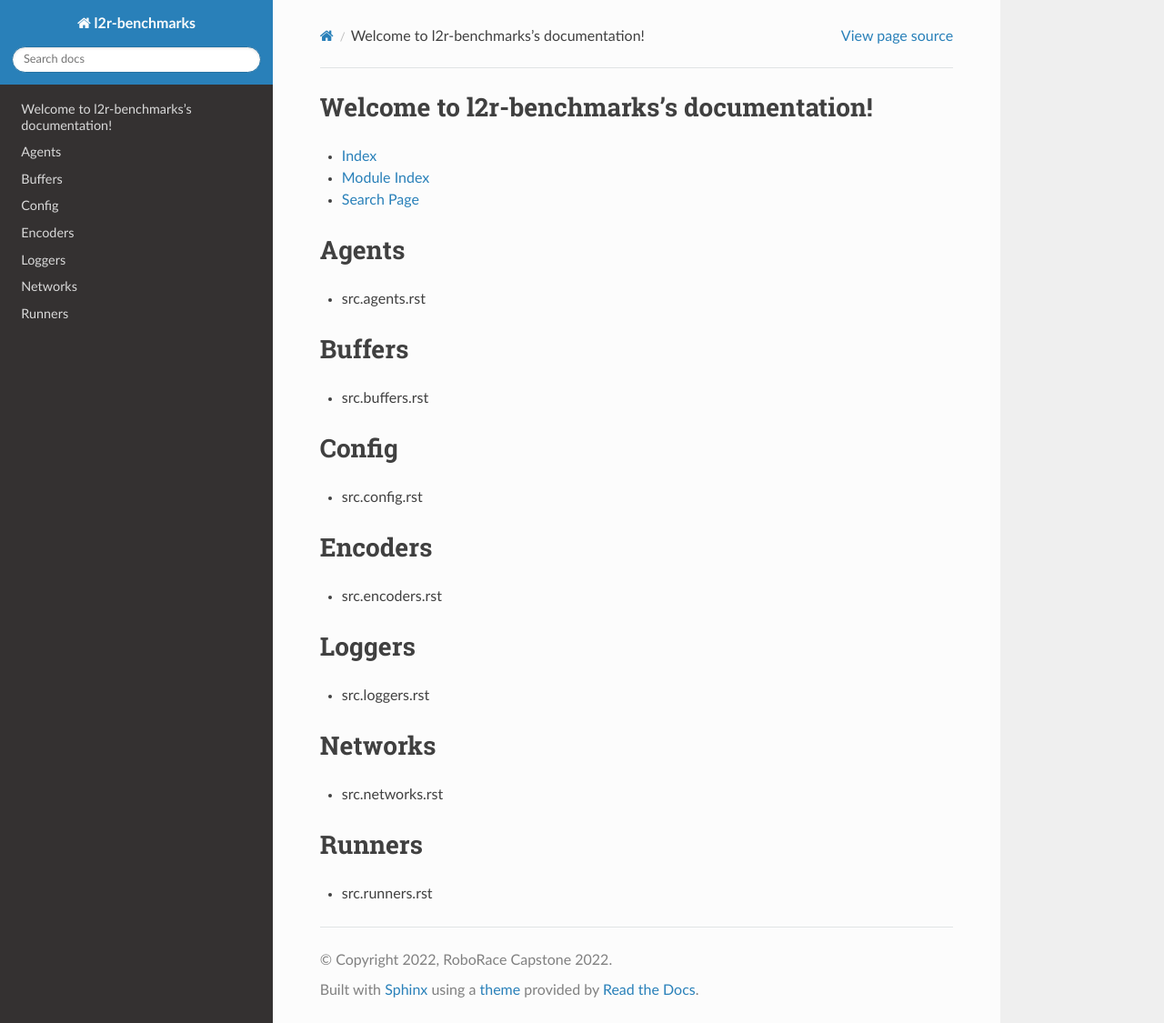
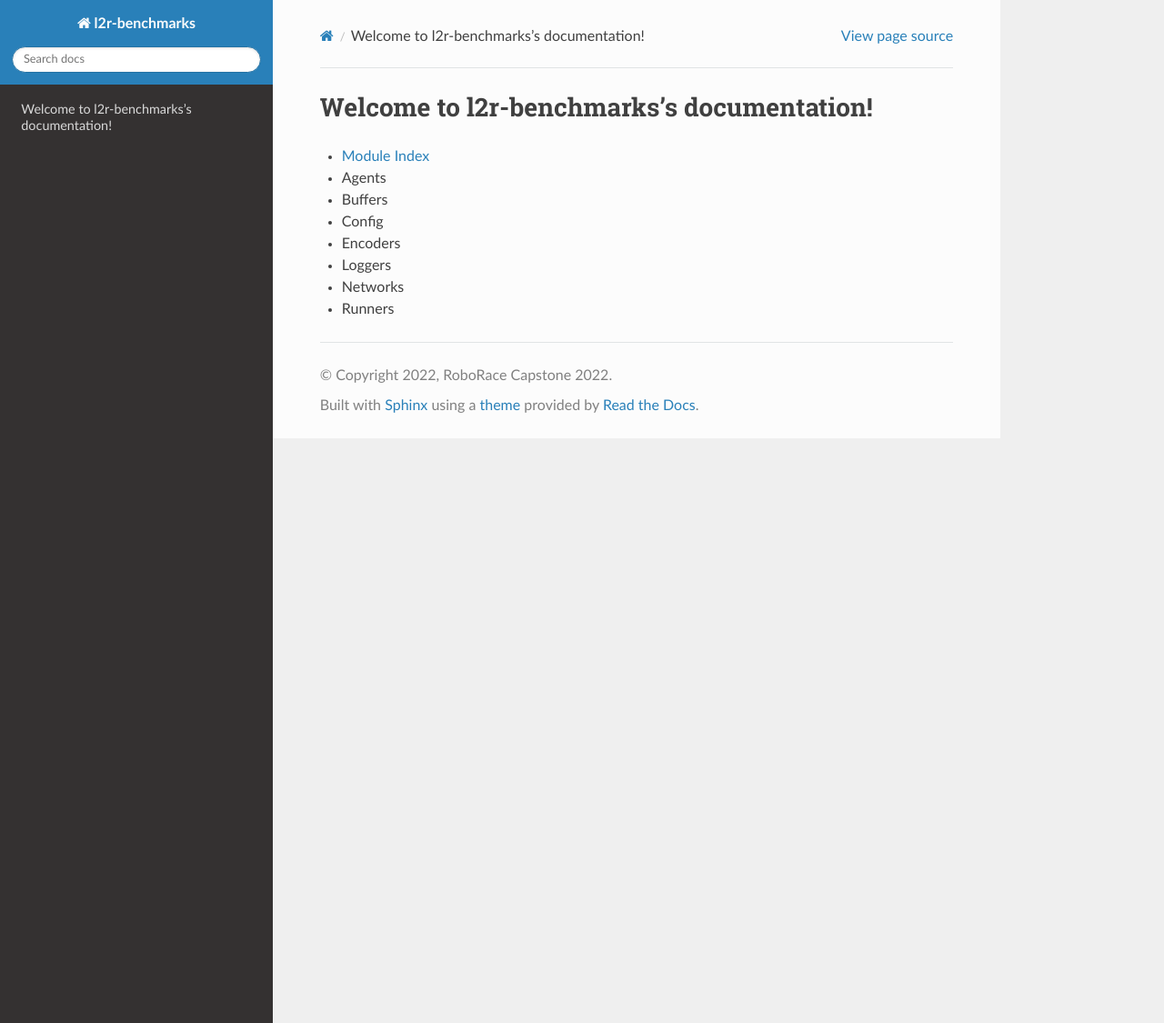
Before and after one commit to arav-agarwal2/l2r-benchmarks, a Sphinx documentation site: the page built from docs/source/index.rst, in a window 1280 px wide and 1125 px high. Shown: the whole window at 91% size. Built offline with Sphinx 7.4.7 and the Read the Docs theme 2.0.0, drawn with Linux system fonts in a browser that asks for light colours.

Commit message:
once again

```diff
--- a/docs/source/index.rst
+++ b/docs/source/index.rst
@@ -10,35 +10,11 @@
    :maxdepth: 2
    :caption: Contents:
 
-* :ref:`genindex`
 * :ref:`modindex`
-* :ref:`search`
-
-
-Agents
-==================
-* :doc:`src.agents.rst`
-
-Buffers
-==================
-* :doc:`src.buffers.rst`
-
-Config
-==================
-* :doc:`src.config.rst`
-
-Encoders
-==================
-* :doc:`src.encoders.rst`
-
-Loggers
-==================
-* :doc:`src.loggers.rst`
-
-Networks
-==================
-* :doc:`src.networks.rst`
-
-Runners
-==================
-* :doc:`src.runners.rst`
+* :doc:`Agents <./src.agents.rst>`
+* :doc:`Buffers <./src.buffers.rst>`
+* :doc:`Config <./src.config.rst>`
+* :doc:`Encoders <./src.encoders.rst>`
+* :doc:`Loggers <./src.loggers.rst>`
+* :doc:`Networks <./src.networks.rst>`
+* :doc:`Runners <./src.runners.rst>`
```
